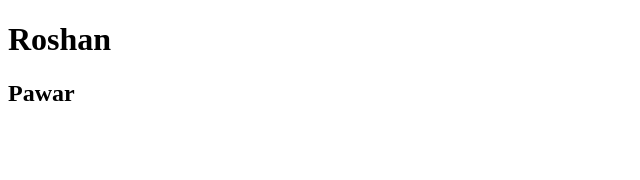
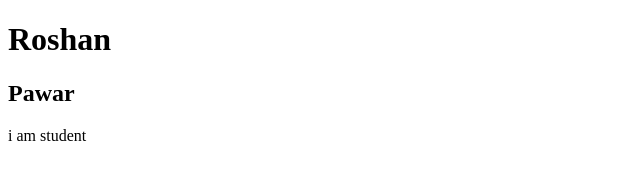
Before and after one commit to roshanpawar17/git-practice, a plain HTML site: page index.html in a window 1280 px wide. Shown: the full height of the page, 0-640 px from the left. Drawn offline with Linux system fonts and the light colour scheme.

Commit message:
add commit 2

```diff
--- a/index.html
+++ b/index.html
@@ -9,5 +9,6 @@
 <body>
     <h1>Roshan</h1>
     <h2>Pawar</h2>
+    <p>i am student</p>
 </body>
 </html>
```
